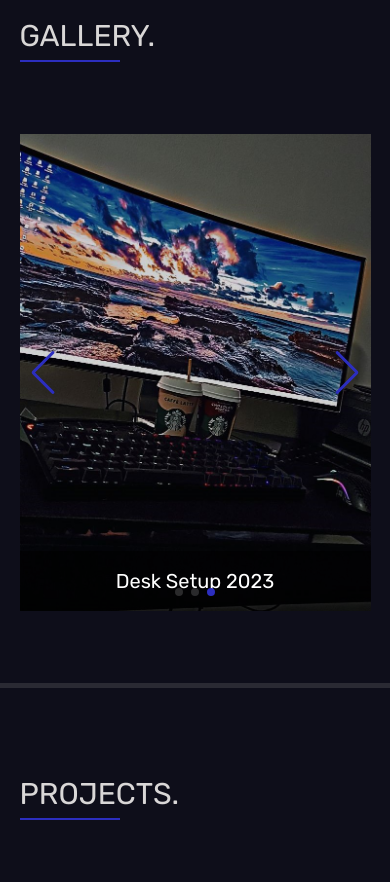
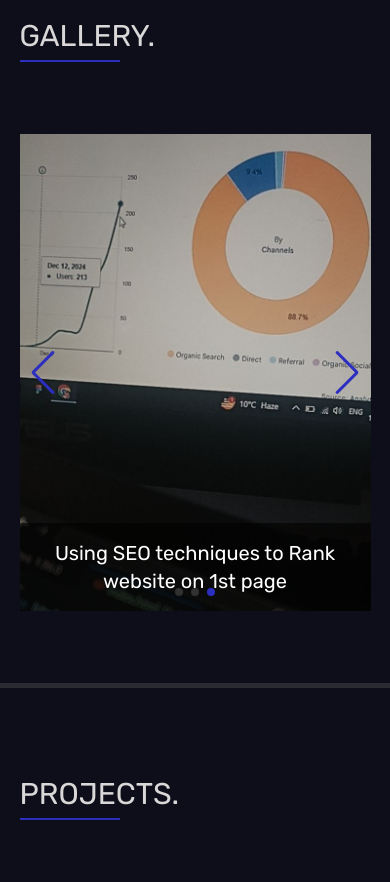
Before and after one commit to talhaiftikhar12549/talhaiftikhar, a React (Vite) app: page / in a window 390 px wide. Shown: the part 4120-5002 px from the top of the page. Built offline with nearby package versions, Linux system fonts and the light colour scheme.

Commit message:
Added responsivenss to all picutre in gallery section

```diff
--- a/src/components/GallerySection.jsx
+++ b/src/components/GallerySection.jsx
@@ -1,6 +1,7 @@
 import React from "react";
 import povatUfoia from "../assets/povatUforia.jpg";
 import deskSetup2023 from "../assets/desk2024.jpg"
+import rankingpicture from "../assets/rankingpicture.jpg"
 import { Swiper, SwiperSlide } from 'swiper/react';
 import 'swiper/css';
 import { Pagination, Autoplay, Navigation } from "swiper/modules";
@@ -52,12 +53,12 @@ const GallerySection = () => {
                                 <SwiperSlide>
                                     <div className="relative">
                                         <img
-                                            className="w-full h-auto object-cover"
+                                            className="w-full max-h-[700px] h-100% object-cover"
                                             src={deskSetup2023}
                                             alt="Desk setup 2023"
                                         />
                                         <p className="absolute bottom-0 w-full bg-opacity-60 bg-black text-xl text-white py-4 text-center">
-                                            Desk Setup 2023
+                                            Desk Setup 2024
                                         </p>
                                     </div>
                                 </SwiperSlide>
@@ -66,13 +67,13 @@ const GallerySection = () => {
                                 <SwiperSlide>
                                     <div className="relative">
                                         <img
-                                            className="w-full h-auto object-cover"
+                                            className="w-full max-h-[700px] h-100% object-cover"
                                             src={povatUfoia
                                             }
                                             alt="Desk setup 2023"
                                         />
                                         <p className="absolute bottom-0 w-full bg-opacity-60 bg-black text-xl text-white py-4 text-center">
-                                            Desk Setup 2023
+                                            POV at Uforia
                                         </p>
                                     </div>
                                 </SwiperSlide>
@@ -80,13 +81,13 @@ const GallerySection = () => {
                                 <SwiperSlide>
                                     <div className="relative">
                                         <img
-                                            className="w-full h-auto object-cover"
-                                            src={deskSetup2023
+                                            className="w-full max-h-[700px] h-100% object-cover"
+                                            src={rankingpicture
                                             }
                                             alt="Desk setup 2023"
                                         />
                                         <p className="absolute bottom-0 w-full bg-opacity-60 bg-black text-xl text-white py-4 text-center">
-                                            Desk Setup 2023
+                                        Using SEO techniques to Rank website on 1st page
                                         </p>
                                     </div>
                                 </SwiperSlide>
```
Also changed, not shown: src/assets/Snapchat-1248981316.jpg (added), src/assets/rankingpicture.jpg (added).
